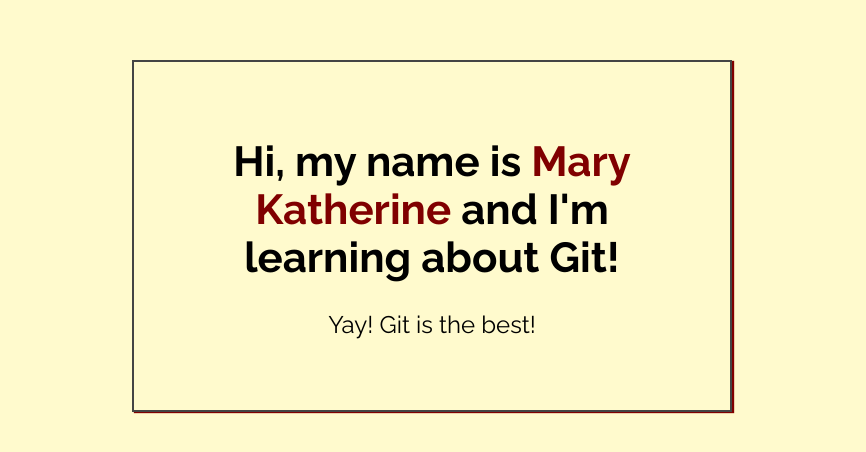
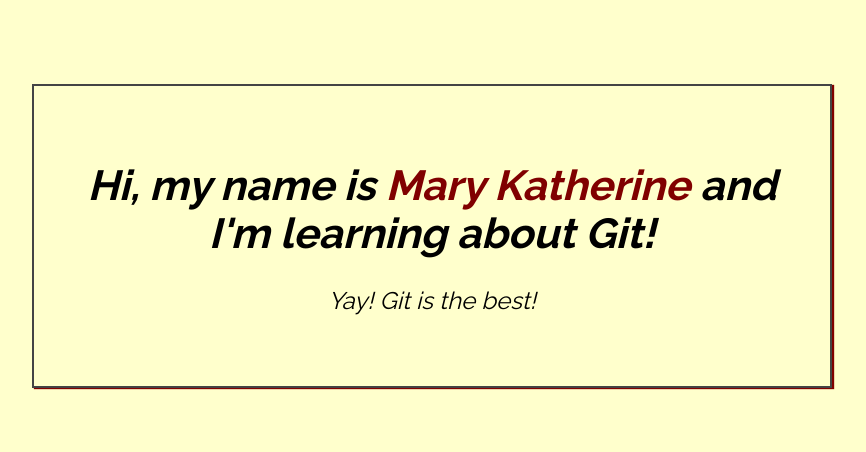
Before and after one commit to mkbushnell/my-first-repo, a plain HTML site: page index.html in a window 1280 px wide. Shown: the part 164-616 px from the top of the page, without its empty margins (208-1074 px from the left). Drawn offline with Linux system fonts and the light colour scheme.

Commit message:
Changed background color and greeting border width in css

```diff
--- a/css/main.css
+++ b/css/main.css
@@ -6,19 +6,20 @@
     box-sizing: border-box;
 }
 body {
-    background-color: lemonchiffon;
+    background-color: #ffffcc;
     height: 100%;
     display: flex;
     justify-content: center;
     flex-wrap: wrap;
     align-items: center;
     font-size: 16px;
+    font-style: italic;
 
 }
 
 .greeting {
     width: 90%;
-    max-width: 600px;
+    max-width: 800px;
     text-align: center;
     border: 2px solid #444;
     padding: 2em;
```
